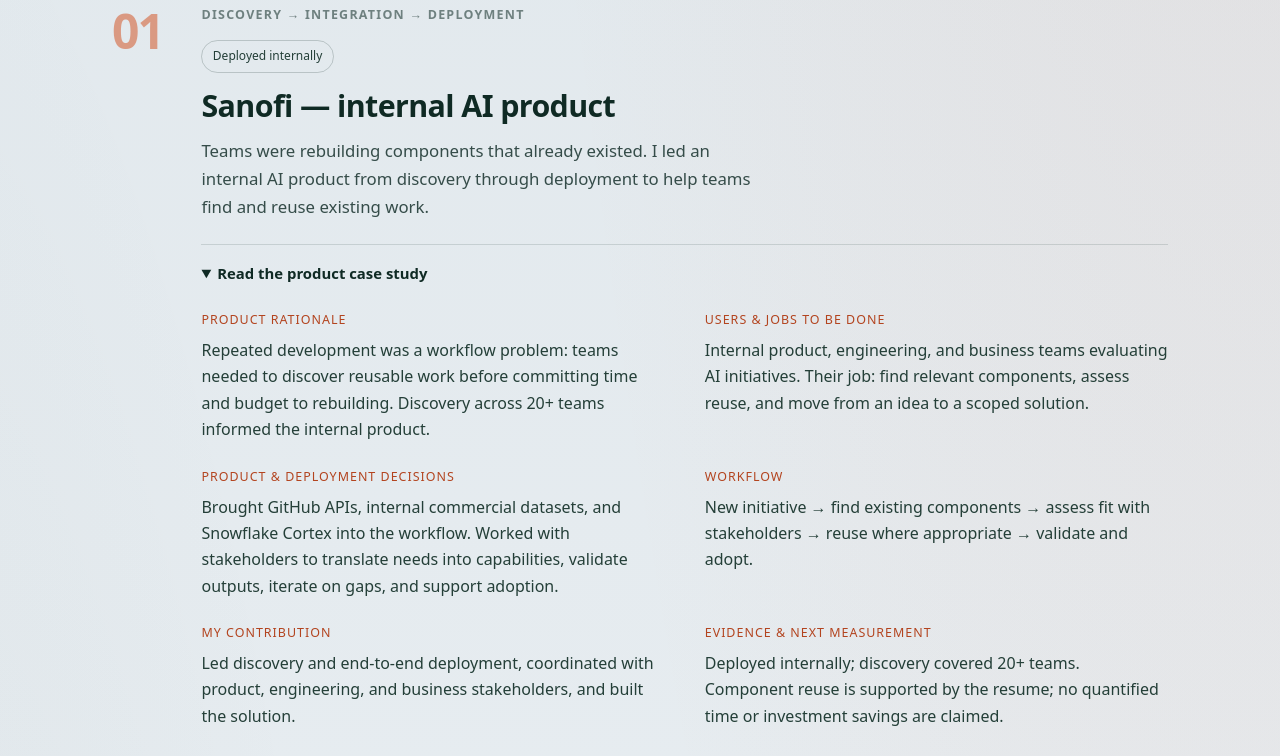
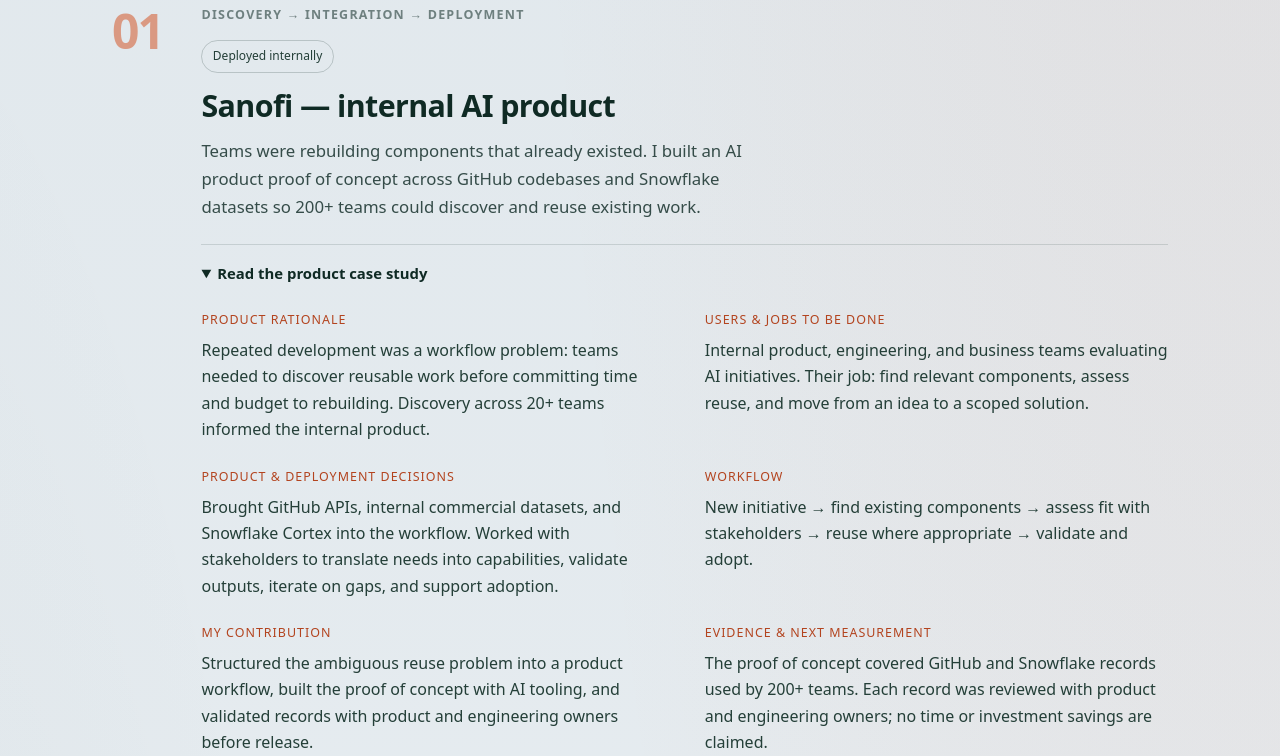
Before and after one commit to Sd9968/portfolio, a Next.js app: page / in a window 1280 px wide. Shown: the part 1280-2036 px from the top of the page. Built offline with nearby package versions, Linux system fonts and the light colour scheme.

Commit message:
Align portfolio with latest product experience

```diff
--- a/src/i18n/dictionaries.ts
+++ b/src/i18n/dictionaries.ts
@@ -16,8 +16,8 @@
     },
     "hero": {
       "role": "Product · AI Deployment Strategy · Enterprise Workflows",
-      "headline": "I help teams turn user needs into solutions that fit their workflows.",
-      "sub": "I understand user workflows, shape product priorities, and coordinate with engineering teams to deploy useful solutions. When it helps move an idea forward, I prototype and code with tools like Cursor.",
+      "headline": "I turn ambiguous operational problems into products people can use.",
+      "sub": "I combine customer discovery, analytics and technical fluency to define products, build with engineering, launch workflows and measure adoption. I also build AI and SaaS products independently.",
       "email": "Let’s talk",
       "resume": "Download resume",
       "basedIn": "Paris, France",
@@ -27,8 +27,8 @@
       "label": "About",
       "title": "Understanding the workflow is where the product starts.",
       "p1": "My path connects computer science at SRM University AP, payments technology at Fiserv, and a Master in Management at ESSEC across Singapore and Paris. I enjoy the point where a business problem becomes something concrete enough to build.",
-      "p2": "At Sanofi, I worked with product, engineering, and business teams to turn recurring development bottlenecks into an internal AI product. At KidSpass.Asia, conversations with partners and customers helped reshape onboarding with the founding team.",
-      "p3": "I’m interested in product and deployment strategy: understanding how people work, deciding what a solution needs to do, and helping teams adopt it. I can prototype and code using Cursor, alongside coordinating with engineering teams. My projects let me explore voice-based service access, content operations, and visual decision support."
+      "p2": "At Sanofi, I completed an AI Strategy & Portfolio internship spanning AI enablement and adoption analytics across a global pharmaceutical organization. At KidsPass.Asia, I combined partner conversations, competitor research and KPI analysis to improve onboarding with the founding team.",
+      "p3": "I have taken products from discovery through launch and commercialisation. Meet Your Plate was built, launched and sold; Termnex is a terminal operating system I am developing to connect gate, yard, equipment and inventory workflows."
     },
     "work": {
       "label": "Selected work",
@@ -37,7 +37,7 @@
         {
           "name": "Sanofi — internal AI product",
           "tag": "Discovery → Integration → Deployment",
-          "summary": "Teams were rebuilding components that already existed. I led an internal AI product from discovery through deployment to help teams find and reuse existing work.",
+          "summary": "Teams were rebuilding components that already existed. I built an AI product proof of concept across GitHub codebases and Snowflake datasets so 200+ teams could discover and reuse existing work.",
           "points": [],
           "status": "Deployed internally",
           "stack": [
@@ -66,11 +66,11 @@
               },
               {
                 "title": "My contribution",
-                "body": "Led discovery and end-to-end deployment, coordinated with product, engineering, and business stakeholders, and built the solution."
+                "body": "Structured the ambiguous reuse problem into a product workflow, built the proof of concept with AI tooling, and validated records with product and engineering owners before release."
               },
               {
                 "title": "Evidence & next measurement",
-                "body": "Deployed internally; discovery covered 20+ teams. Component reuse is supported by the resume; no quantified time or investment savings are claimed."
+                "body": "The proof of concept covered GitHub and Snowflake records used by 200+ teams. Each record was reviewed with product and engineering owners; no time or investment savings are claimed."
               }
             ],
             "metrics": [
@@ -213,12 +213,36 @@
           }
         },
         {
+          "name": "Termnex",
+          "tag": "Terminal operations · B2B SaaS",
+          "status": "In development · Preparing for commercialisation",
+          "summary": "A Terminal Operating System connecting gates, yards, equipment operators, container inventory and terminal management in one traceable workflow.",
+          "points": [],
+          "stack": ["React", "FastAPI", "PostgreSQL", "QR workflows", "Role-based access"],
+          "detailLabel": "Read the product case study",
+          "caseStudy": {
+            "sections": [
+              {"title": "Product rationale", "body": "Container yards often coordinate truck arrivals, gate passes, container movements, equipment tasks and charges through paperwork, spreadsheets and disconnected messages. Termnex creates one operational record."},
+              {"title": "Users & jobs to be done", "body": "Managers, gate operators, watchmen, field supervisors and crane operators need role-specific views to admit trucks, verify passes, place or collect containers, assign equipment work and monitor the yard."},
+              {"title": "Product & deployment decisions", "body": "Designed role-based access, QR gate verification, arrival and exit timestamps, container placement and pickup jobs, crane queues, live yard inventory, a visual floor plan, tariffs, document expiry alerts and activity logs."},
+              {"title": "Workflow", "body": "Register customer and driver → issue Gate In or Gate Out pass → verify QR → record arrival → assign yard or crane task → update container location → record exit, charges and activity."},
+              {"title": "My contribution", "body": "Own problem discovery, product definition, workflow design, full-stack build, testing and launch preparation, with the goal of commercialising the product for container terminals."},
+              {"title": "Evidence & next measurement", "body": "Working product in development. Commercial adoption and operational improvements are not yet claimed."}
+            ],
+            "metrics": [
+              {"name": "Truck turnaround time", "definition": "Median and 90th-percentile time from gate arrival to recorded exit, segmented by movement type."},
+              {"name": "Movement traceability", "definition": "Container movements with complete timestamps, assigned operator and confirmed yard location ÷ total movements."},
+              {"name": "Yard accuracy & task completion", "definition": "Inventory records matching verified locations; jobs completed within the expected operating window."}
+            ]
+          }
+        },
+        {
           "name": "Meet Your Plate",
           "tag": "Dining decisions · AR menus",
           "href": "https://www.meetyourplate.com/",
           "summary": "A platform where restaurant owners build their menus and host AR models — giving diners a richer, more immersive way to experience dishes before they order.",
           "points": [],
-          "status": "Additional product exploration",
+          "status": "Built, launched and sold",
           "detailLabel": "Read the product case study",
           "stack": [
             "AR",
@@ -244,11 +268,11 @@
               },
               {
                 "title": "My contribution",
-                "body": "Created the menu and AR product presented in the existing portfolio. Customer interviews, restaurant adoption, and commercial impact are not documented here."
+                "body": "Independently owned customer discovery, product definition, development, launch, onboarding and the end-to-end sale of the product."
               },
               {
                 "title": "Evidence & next measurement",
-                "body": "Product exploration. The metrics below require restaurant pilots and instrumentation; this portfolio does not claim reduced order errors."
+                "body": "Meet Your Plate was built, launched and sold. The transaction value and restaurant adoption figures are not disclosed; the metrics below show how I would evaluate continued product use."
               }
             ],
             "metrics": [
@@ -279,20 +303,31 @@
           "period": "Sep 2025 – Sep 2026",
           "location": "Paris, France",
           "bullets": [
-            "Led discovery across 20+ teams and end-to-end deployment of an internal AI product.",
-            "Built with GitHub APIs, internal commercial datasets, and Snowflake Cortex to support component reuse.",
-            "Translated stakeholder workflows into capabilities, validated outputs, and supported adoption."
+            "Built an AI product proof of concept across GitHub codebases and Snowflake datasets used by 200+ teams.",
+            "Built a daily-refreshed Power BI adoption dashboard covering 45,000+ employees across 45+ countries.",
+            "Used Cursor, GPT and Claude to structure an ambiguous reuse problem, then validated outputs with product and engineering owners."
           ]
         },
         {
           "company": "KidsPass.Asia",
-          "title": "Product Analyst Intern",
+          "title": "Business Development Intern",
           "period": "Nov 2024 – Jan 2025",
           "location": "Singapore",
           "bullets": [
-            "Spoke with 50+ partners and customers; redesigned onboarding with the founding team, achieving around 40% onboarding conversion.",
+            "Reviewed onboarding across 50+ partners and customers, redesigned the flow with the founding team, and helped onboarding reach 42%.",
             "Tracked KPIs in Excel and Power BI and shared partner trends and competitor insights with founders.",
             "Turned feedback and onboarding findings into product priorities."
+          ]
+        },
+        {
+          "company": "Meet Your Plate & Termnex",
+          "title": "Founder & Product Lead",
+          "period": "Independent ventures",
+          "location": "Product development & commercialisation",
+          "bullets": [
+            "Built, launched and sold Meet Your Plate, owning discovery, development, onboarding and the end-to-end sale.",
+            "Building Termnex, a Terminal Operating System connecting gates, yards, operators and container inventory.",
+            "Defined role-based workflows, QR verification, live yard locations, equipment assignments, tariffs, alerts and reporting."
           ]
         },
         {
@@ -596,6 +631,30 @@
           }
         },
         {
+          "name": "Termnex",
+          "tag": "Opérations de terminal · SaaS B2B",
+          "status": "En développement · Préparation commerciale",
+          "summary": "Un Terminal Operating System qui relie les portes, le parc, les opérateurs, le stock de conteneurs et la direction dans un processus traçable.",
+          "points": [],
+          "stack": ["React", "FastAPI", "PostgreSQL", "QR", "Gestion des rôles"],
+          "detailLabel": "Lire l’étude de cas produit",
+          "caseStudy": {
+            "sections": [
+              {"title": "Logique produit", "body": "Les terminaux coordonnent souvent les camions, conteneurs, équipements et frais via papier, tableurs et messages dispersés. Termnex crée un dossier opérationnel unique."},
+              {"title": "Utilisateurs & besoins", "body": "Managers, agents de porte, gardiens, superviseurs terrain et grutiers disposent de vues adaptées pour gérer les mouvements et le parc."},
+              {"title": "Décisions produit & déploiement", "body": "Rôles, vérification QR, horodatages, tâches de placement et retrait, files de grues, inventaire en direct, plan visuel, tarifs, alertes documentaires et journaux d’activité."},
+              {"title": "Parcours", "body": "Client et chauffeur → Gate In/Out → QR → arrivée → tâche parc ou grue → emplacement → sortie, frais et journal."},
+              {"title": "Ma contribution", "body": "Découverte, définition produit, conception des processus, développement full-stack, tests et préparation du lancement commercial."},
+              {"title": "Éléments établis & mesure à venir", "body": "Produit fonctionnel en développement. Aucune adoption commerciale ni amélioration opérationnelle n’est encore revendiquée."}
+            ],
+            "metrics": [
+              {"name": "Temps de rotation camion", "definition": "Temps médian et 90e percentile entre l’arrivée et la sortie."},
+              {"name": "Traçabilité des mouvements", "definition": "Mouvements avec horodatages, opérateur et emplacement complets ÷ total."},
+              {"name": "Précision du parc", "definition": "Concordance entre inventaire et emplacements vérifiés, avec respect des délais des tâches."}
+            ]
+          }
+        },
+        {
           "name": "Meet Your Plate",
           "tag": "Choix des plats · Menus AR",
           "href": "https://www.meetyourplate.com/",
@@ -669,13 +728,24 @@
         },
         {
           "company": "KidsPass.Asia",
-          "title": "Stagiaire Product Analyst",
+          "title": "Stagiaire Business Development",
           "period": "Nov 2024 – Jan 2025",
           "location": "Singapour",
           "bullets": [
-            "Échanges avec plus de 50 partenaires et clients ; refonte de l’onboarding avec les fondateurs, atteignant environ 40 % de conversion.",
+            "Analyse de l’onboarding de plus de 50 partenaires et clients ; refonte avec les fondateurs, atteignant 42 % d’onboarding.",
             "Suivi des KPIs dans Excel et Power BI, partage des tendances partenaires et de la veille concurrentielle.",
             "Transformation des retours clients en priorités produit."
+          ]
+        },
+        {
+          "company": "Meet Your Plate & Termnex",
+          "title": "Fondateur & Product Lead",
+          "period": "Projets indépendants",
+          "location": "Produit & commercialisation",
+          "bullets": [
+            "Construction, lancement et vente de Meet Your Plate, de la découverte client à la transaction.",
+            "Construction de Termnex, un Terminal Operating System reliant portes, parc, opérateurs et stock de conteneurs.",
+            "Définition des rôles, QR, mouvements, emplacements, tâches grues, tarifs, alertes et reporting."
           ]
         },
         {
@@ -979,6 +1049,30 @@
           }
         },
         {
+          "name": "Termnex",
+          "tag": "تشغيل محطات الحاويات · SaaS B2B",
+          "status": "قيد التطوير · التحضير للتسويق",
+          "summary": "نظام تشغيل يربط بوابات المحطة والساحة ومشغلي المعدات ومخزون الحاويات والإدارة في سير عمل واحد قابل للتتبع.",
+          "points": [],
+          "stack": ["React", "FastAPI", "PostgreSQL", "QR", "Role-based access"],
+          "detailLabel": "اقرأ دراسة حالة المنتج",
+          "caseStudy": {
+            "sections": [
+              {"title": "منطق المنتج", "body": "تدير ساحات الحاويات الشاحنات والحاويات والمعدات والرسوم عبر الورق والجداول والرسائل المتفرقة. ينشئ Termnex سجلاً تشغيلياً موحداً."},
+              {"title": "المستخدمون واحتياجاتهم", "body": "يستخدمه المديرون وموظفو البوابة والحراس ومشرفو الساحة ومشغلو الرافعات لإدارة الحركات والمهام والمخزون."},
+              {"title": "قرارات المنتج والنشر", "body": "صلاحيات حسب الدور، تحقق QR، أوقات الوصول والخروج، مهام الوضع والاستلام، طوابير الرافعات، المخزون المباشر، مخطط الساحة، التعرفة، تنبيهات المستندات وسجل النشاط."},
+              {"title": "سير العمل", "body": "تسجيل العميل والسائق ← Gate In/Out ← تحقق QR ← وصول ← مهمة ساحة أو رافعة ← تحديث الموقع ← خروج ورسوم وسجل."},
+              {"title": "مساهمتي", "body": "أملك اكتشاف المشكلة وتعريف المنتج وتصميم سير العمل والبناء الكامل والاختبار والتحضير للإطلاق التجاري."},
+              {"title": "ما ثبت وما يحتاج القياس", "body": "منتج عامل قيد التطوير. لا أدعي بعد تبنياً تجارياً أو تحسناً تشغيلياً."}
+            ],
+            "metrics": [
+              {"name": "زمن دوران الشاحنة", "definition": "الوسيط والمئين التسعون من الوصول إلى الخروج."},
+              {"name": "تتبع الحركة", "definition": "الحركات المكتملة بالتوقيت والمشغل والموقع ÷ إجمالي الحركات."},
+              {"name": "دقة الساحة", "definition": "مطابقة المخزون للمواقع المؤكدة وإنجاز المهام ضمن الوقت المتوقع."}
+            ]
+          }
+        },
+        {
           "name": "Meet Your Plate",
           "tag": "اختيار الأطباق · قوائم AR",
           "href": "https://www.meetyourplate.com/",
@@ -1052,13 +1146,24 @@
         },
         {
           "company": "KidsPass.Asia",
-          "title": "متدرب تحليل المنتجات",
+          "title": "متدرب تطوير الأعمال",
           "period": "نوفمبر 2024 – يناير 2025",
           "location": "سنغافورة",
           "bullets": [
-            "تحدثت مع أكثر من 50 شريكاً وعميلاً وأعدت تصميم الانضمام مع المؤسسين، محققاً نحو 40% تحويل.",
+            "حللت انضمام أكثر من 50 شريكاً وعميلاً وأعدت تصميم المسار مع المؤسسين، ليصل إلى 42%.",
             "تابعت مؤشرات المنتج في Excel وPower BI وشاركت اتجاهات الشركاء وتحليلات المنافسين.",
             "حوّلت الملاحظات إلى أولويات للمنتج."
+          ]
+        },
+        {
+          "company": "Meet Your Plate & Termnex",
+          "title": "المؤسس وقائد المنتج",
+          "period": "مشاريع مستقلة",
+          "location": "تطوير المنتج وتسويقه",
+          "bullets": [
+            "بنيت وأطلقت وبعت Meet Your Plate من اكتشاف العميل إلى البيع.",
+            "أبني Termnex، نظام تشغيل لساحات الحاويات يربط البوابة والساحة والمشغلين والمخزون.",
+            "صممت الصلاحيات والتحقق عبر QR وحركات الحاويات ومهام الرافعات والتعرفة والتنبيهات والتقارير."
           ]
         },
         {
```
Also changed, not shown: 1 other file (tests, documents, lock files or other folders).
